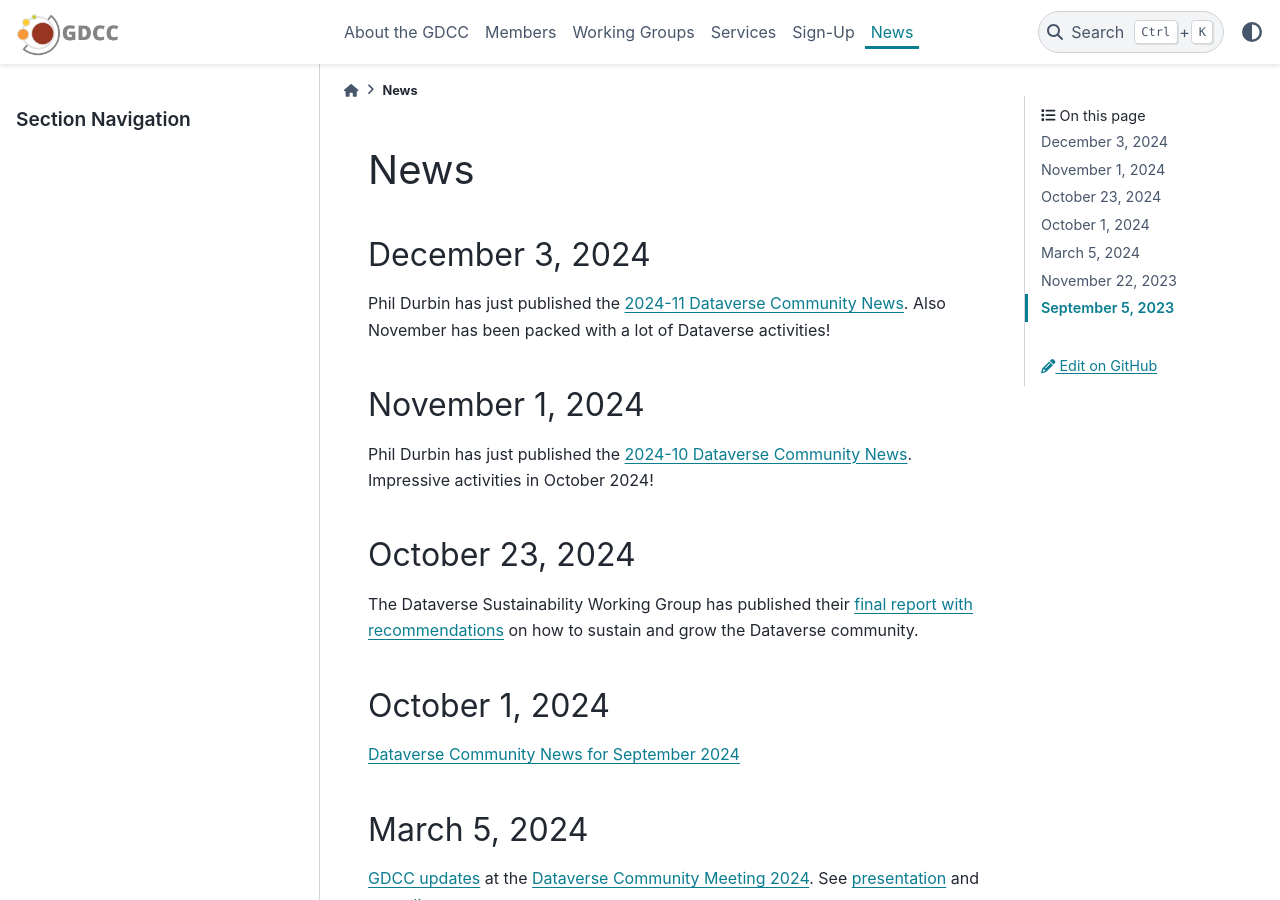
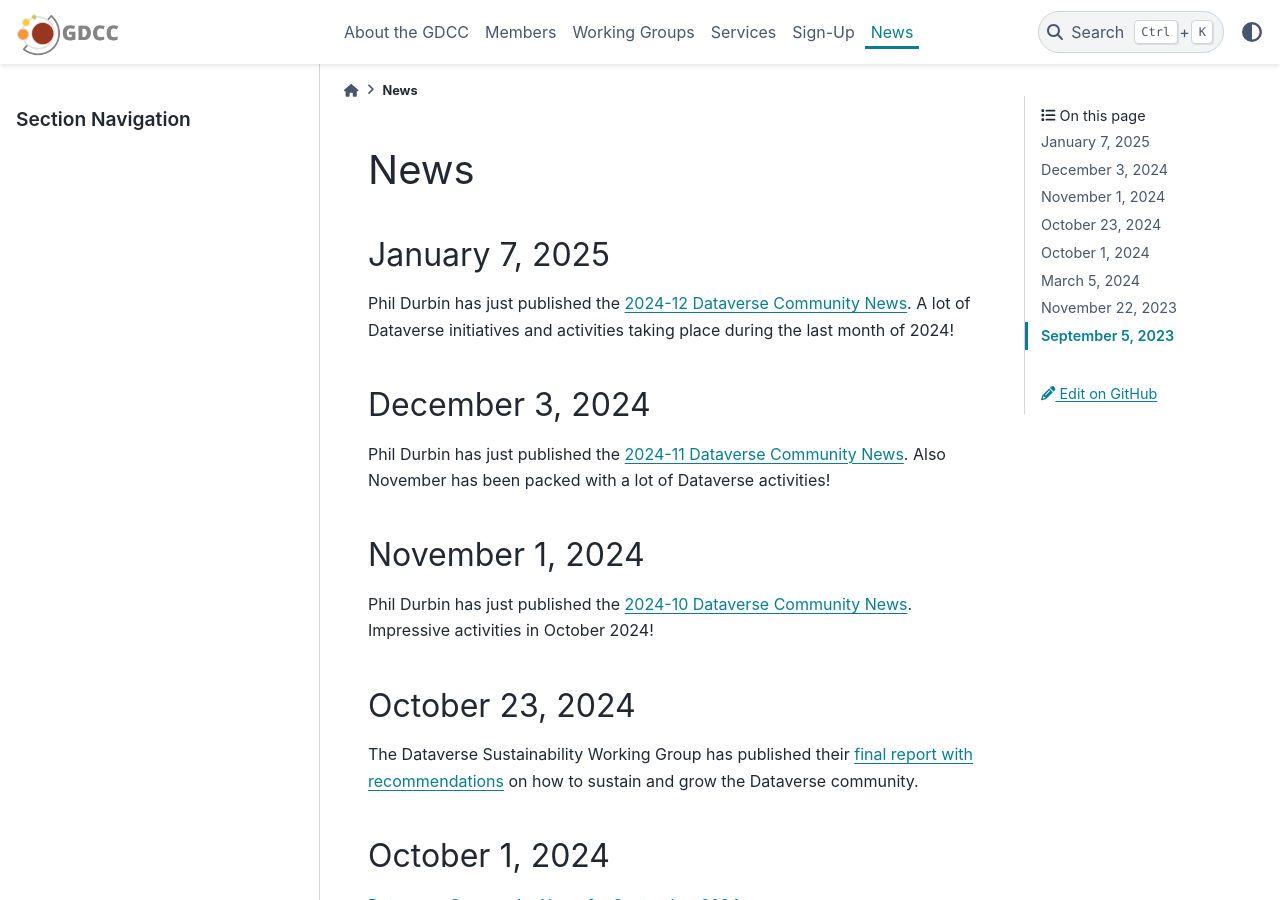
Before and after one commit to gdcc/www.gdcc.io, a Sphinx documentation site: the page built from source/news.md, in a window 1280 px wide and 900 px high. Built offline with Sphinx 7.4.7 and the PyData theme 0.15.4, drawn with Linux system fonts in a browser that asks for light colours.

Commit message:
Update news.md

```diff
--- a/source/news.md
+++ b/source/news.md
@@ -1,4 +1,7 @@
 # News
+## January 7, 2025
+Phil Durbin has just published the [2024-12 Dataverse Community News](https://groups.google.com/g/dataverse-community/c/W4lIQgtkcu4). A lot of Dataverse initiatives and activities taking place during the last month of 2024!
+
 ## December 3, 2024
 Phil Durbin has just published the [2024-11 Dataverse Community News](https://groups.google.com/g/dataverse-community/c/Rt0F_vQwADU). Also November has been packed with a lot of Dataverse activities!
 
```
